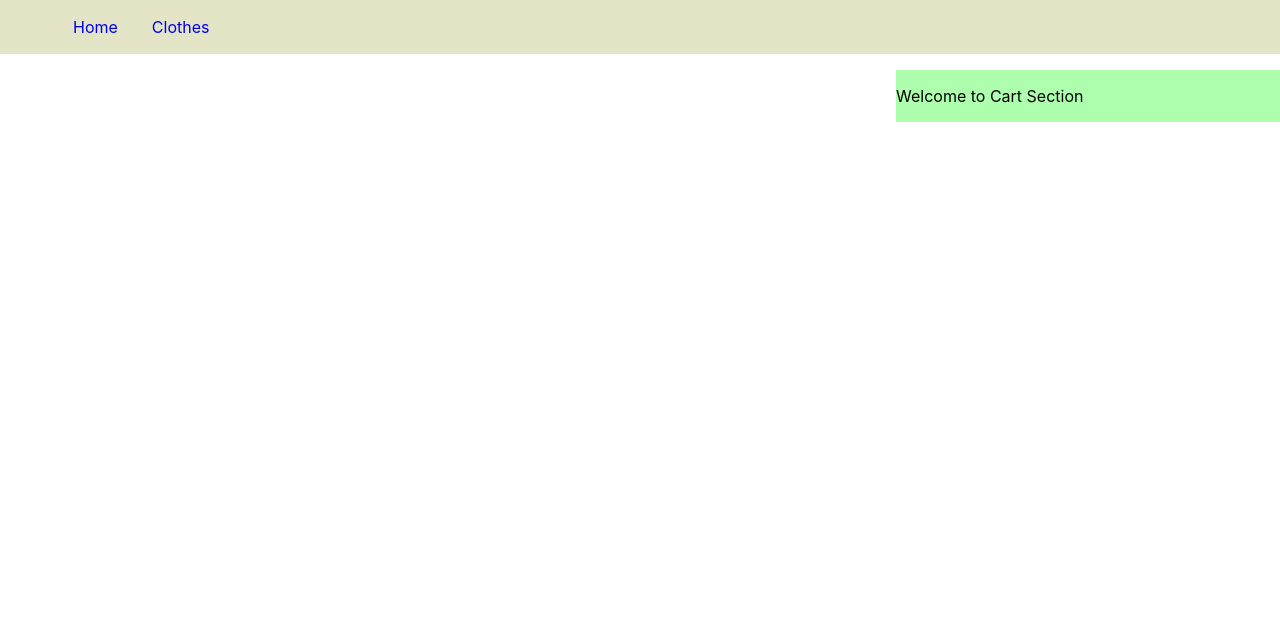
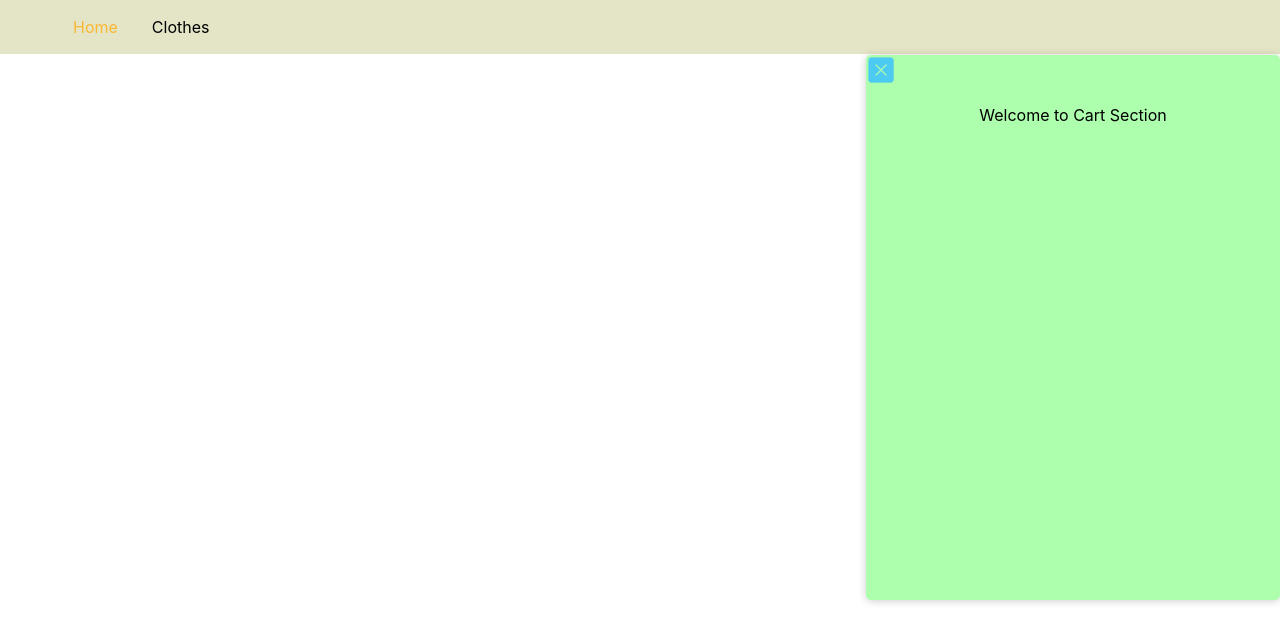
Before and after one commit to hsharma7828/clothes-ordering-app, a React (Create React App) app: page / in a window 1280 px wide. Both pictures are taken after a click on the picture 1248 px from the left and 26 px from the top of the page. Shown: the top 642 px of the page. Built offline with nearby package versions, Linux system fonts and the light colour scheme.

Commit message:
cart modal enhancement

```diff
--- a/src/components/carts/cart.js
+++ b/src/components/carts/cart.js
@@ -1,9 +1,18 @@
 import classes from "./cart.module.css";
-function Cart() {
+import crossIcon from "../../asserts/icons8-x-50.png";
+function Cart(props) {
   return (
-    <div className={classes.cart_modal}>
-      <p>Welcome to Cart Section</p>
-    </div>
+    <>
+      <div className={classes.cart_modal}>
+        <img
+          className={classes.cross_icon}
+          src={crossIcon}
+          alt="cross icon"
+          onClick={props.onClose}
+        />
+        <p>Welcome to Cart Section</p>
+      </div>
+    </>
   );
 }
 
--- a/src/components/carts/cart.module.css
+++ b/src/components/carts/cart.module.css
@@ -1,5 +1,16 @@
 .cart_modal {
+    position: relative;
     background-color: #adffad;
-    width: 30%;
+    /* width: 25%; */
     float: right;
+    text-align: center;
+    box-shadow: 0 1px 8px 0 rgba(0, 0, 0, 0.2);
+    border-radius: 5px;
+    height: 545px;
+    margin-top: -15px;
 }
+.cross_icon {
+    margin-right: 24rem;
+    height: 30px;
+    cursor: pointer;
+}
--- a/src/components/layout/mainNavigation.js
+++ b/src/components/layout/mainNavigation.js
@@ -10,20 +10,36 @@ function MainNavigation() {
     document.getElementById("hamburger").style.display = "none";
     setOpenCart(true);
   }
+  function closeModalHandler() {
+    setOpenCart(false);
+    document.getElementById("hamburger").style.display = "";
+  }
   return (
     <>
       <nav>
         <ul className={classes.list}>
           <div className={classes.listDiv}>
             <li className={classes.listItem}>
-              <NavLink className={classes.navLnk} to={"/"}>
+              <NavLink
+                className={({ isActive }) =>
+                  isActive ? classes.active : classes.navLnk
+                }
+                end
+                to={"/"}
+              >
                 Home
               </NavLink>
             </li>
           </div>
           <div className={classes.listDiv}>
             <li className={classes.listItem}>
-              <NavLink className={classes.navLnk} to={"/clothes"}>
+              <NavLink
+                className={({ isActive }) =>
+                  isActive ? classes.active : classes.navLnk
+                }
+                end
+                to={"/clothes"}
+              >
                 Clothes
               </NavLink>
             </li>
@@ -37,7 +53,7 @@ function MainNavigation() {
           />
         </ul>
       </nav>
-      {openCart && <Cart />}
+      {openCart && <Cart onClose={closeModalHandler} />}
     </>
   );
 }
--- a/src/components/layout/mainNavigation.module.css
+++ b/src/components/layout/mainNavigation.module.css
@@ -13,12 +13,18 @@
   .listDiv {
     padding: 1px;
   }
-  .navLnk {
+  .navLnk{
     text-decoration: none;
+    color: black;
+  }
+  .active {
+    text-decoration: none;
+    color:#fab833;
   }
 .humburger {
   height: 2.5rem;
   margin-left: auto;
   margin-top: 0.5%;
   margin-right: 12px;
+  cursor: pointer;
 }
```
Also changed, not shown: src/asserts/icons8-x-50.png (added).
